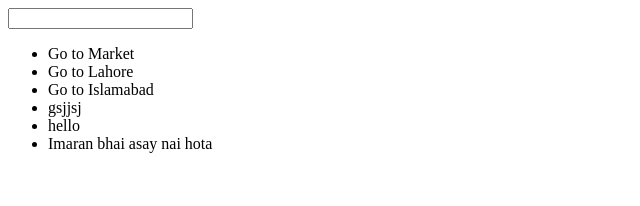
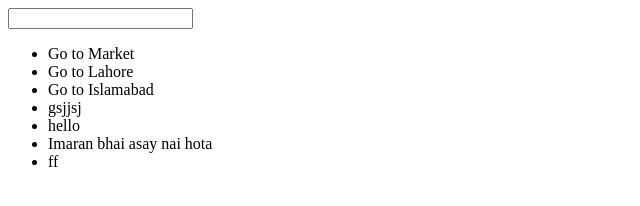
Before and after one commit to SarfrazSoftcircles/testing, a plain HTML site: page index.html in a window 1280 px wide. Shown: the full height of the page, 0-640 px from the left. Drawn offline with Linux system fonts and the light colour scheme.

Commit message:
'change'

```diff
--- a/index.html
+++ b/index.html
@@ -15,6 +15,7 @@
             <li>gsjjsj</li>
             <li>hello</li>
             <li>Imaran bhai asay nai hota</li>
+            <li>ff</li>
         </ul>
     </div>
     <script>
```
